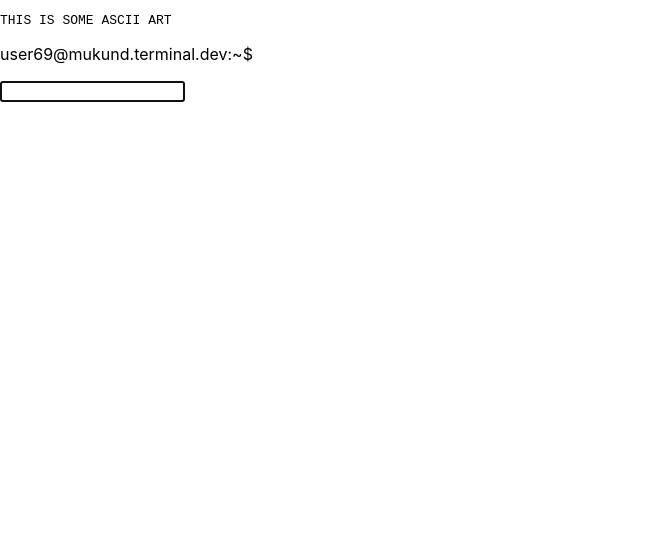
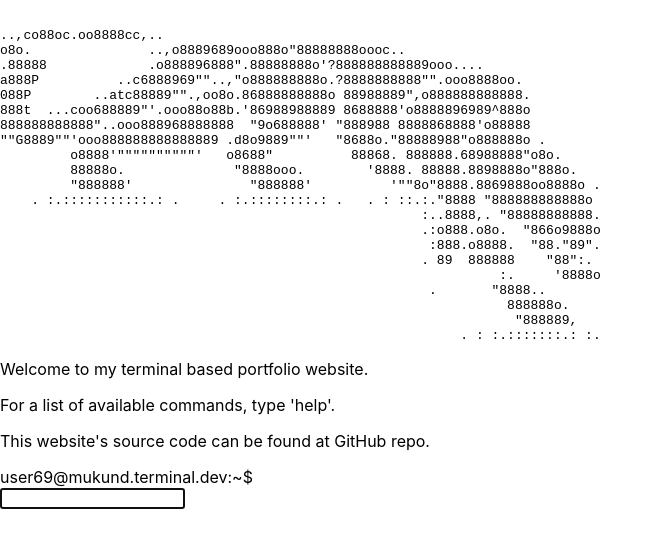
Before and after one commit to mukundsolanki/terminal-portfolio, a React (Create React App) app: page / in a window 1280 px wide. Shown: the top 548 px of the page, without its empty margins (0-663 px from the left). Built offline with nearby package versions, Linux system fonts and the light colour scheme.

Commit message:
Added the top banner in the Intro and Ascii art via Intro component

```diff
--- /dev/null
+++ b/src/components/Intro.jsx
@@ -0,0 +1,41 @@
+import React from 'react';
+
+const Intro = () => {
+
+const asciiArt2 = `
+..,co88oc.oo8888cc,..
+o8o.               ..,o8889689ooo888o"88888888oooc..
+.88888             .o888896888".88888888o'?888888888889ooo....
+a888P          ..c6888969""..,"o888888888o.?8888888888"".ooo8888oo.
+088P        ..atc88889"".,oo8o.86888888888o 88988889",o888888888888.
+888t  ...coo688889"'.ooo88o88b.'86988988889 8688888'o8888896989^888o
+888888888888"..ooo888968888888  "9o688888' "888988 8888868888'o88888
+""G8889""'ooo888888888888889 .d8o9889""'   "8688o."88888988"o888888o .
+         o8888'""""""""""'   o8688"          88868. 888888.68988888"o8o.
+         88888o.              "8888ooo.        '8888. 88888.8898888o"888o.
+         "888888'               "888888'          '""8o"8888.8869888oo8888o .
+    . :.:::::::::::.: .     . :.::::::::.: .   . : ::.:."8888 "888888888888o
+                                                      :..8888,. "88888888888.
+                                                      .:o888.o8o.  "866o9888o
+                                                       :888.o8888.  "88."89".
+                                                      . 89  888888    "88":.
+                                                                :.     '8888o
+                                                       .       "8888..
+                                                                 888888o.
+                                                                  "888889,
+                                                           . : :.:::::::.: :.
+`;
+
+  return (
+    <>
+      <pre className="ascii-art">
+        {asciiArt2}
+      </pre>
+      <p>Welcome to my terminal based portfolio website.</p>
+      <p>For a list of available commands, type '<span className='commands'>help</span>'.</p>
+      <p>This website's source code can be found at GitHub repo.</p>
+    </>
+  );
+};
+
+export default Intro;
--- a/src/components/Terminal.jsx
+++ b/src/components/Terminal.jsx
@@ -1,5 +1,5 @@
 import React, { useState } from 'react';
-// import Intro from './Intro';
+import Intro from './Intro';
 
 const Terminal = () => {
     const [input, setInput] = useState('');
@@ -65,7 +65,14 @@ const Terminal = () => {
             <div className="history">
                 {history.map((item, index) => (
                     <div key={index} className="history">
-                        <span className="command">user69@mukund.terminal.dev:~$ {item.input}</span>
+                        <span>
+                            <span className='user'>user69
+                                <span className='symbols'>@</span>
+                                mukund.terminal.dev:
+                                <span className='symbols'>~$</span>
+                            </span>
+                            <span className='commands'>{item.input}</span>
+                        </span>
                         <br />
                         <span className="output">{item.output}</span>
                         <div className="spacing"></div>
@@ -77,13 +84,15 @@ const Terminal = () => {
 
     return (
         <div className="terminal">
-            <pre className="ascii-art">THIS IS SOME ASCII ART</pre>
+            <Intro />
 
             {/* {renderOutput()} */}
-
-            {/* <p>user69@mukund.terminal.dev:~$ </p> */}
             {renderHistory()}
-            <p>user69@mukund.terminal.dev:~$ </p>
+            <span className='user'>user69
+                <span className='symbols'>@</span>
+                mukund.terminal.dev:
+                <span className='symbols'>~$</span>
+            </span>
             <form onSubmit={handleFormSubmit}>
                 <input
                     type="text"
```
